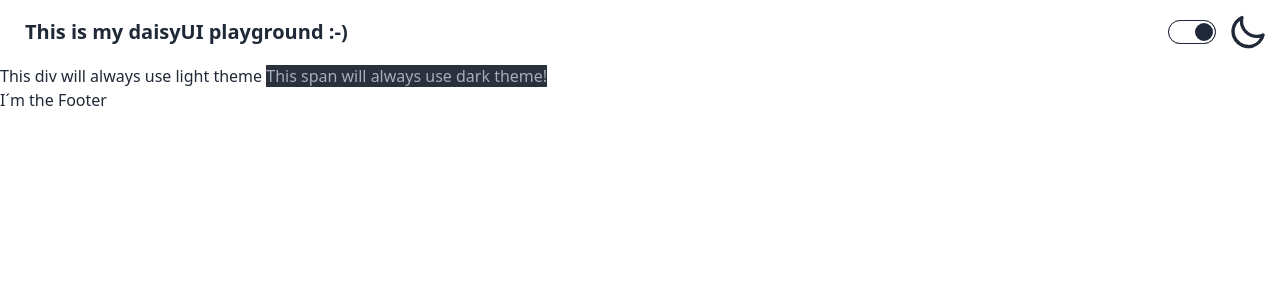
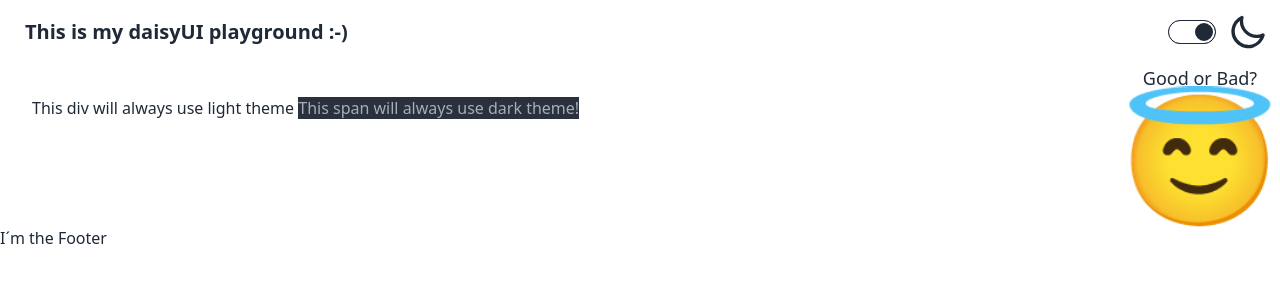
Before and after one commit to FL0R1AN84/vite-tailwind, a Vue app: page / in a window 1280 px wide. Shown: the top 300 px of the page. Built offline with nearby package versions, Linux system fonts and the light colour scheme.

Commit message:
Swap and flip icons

```diff
--- a/src/App.vue
+++ b/src/App.vue
@@ -5,9 +5,19 @@ import Footer from "./components/Footer.vue";
 
 <template>
   <Header msg="This is my daisyUI playground :-)" />
-  <div data-theme="light">
-    This div will always use light theme
-    <span data-theme="dark">This span will always use dark theme!</span>
+  <div class="container flex justify-between">
+    <div data-theme="light" class="m-4 p-4">
+      This div will always use light theme
+      <span data-theme="dark">This span will always use dark theme!</span>
+    </div>
+    <div>
+      <p class="text-center text-lg">Good or Bad?</p>
+      <label class="swap swap-flip text-9xl">
+        <input type="checkbox" />
+        <div class="swap-on">😈</div>
+        <div class="swap-off">😇</div>
+      </label>
+    </div>
   </div>
   <Footer msg="I´m the Footer" />
 </template>
```
